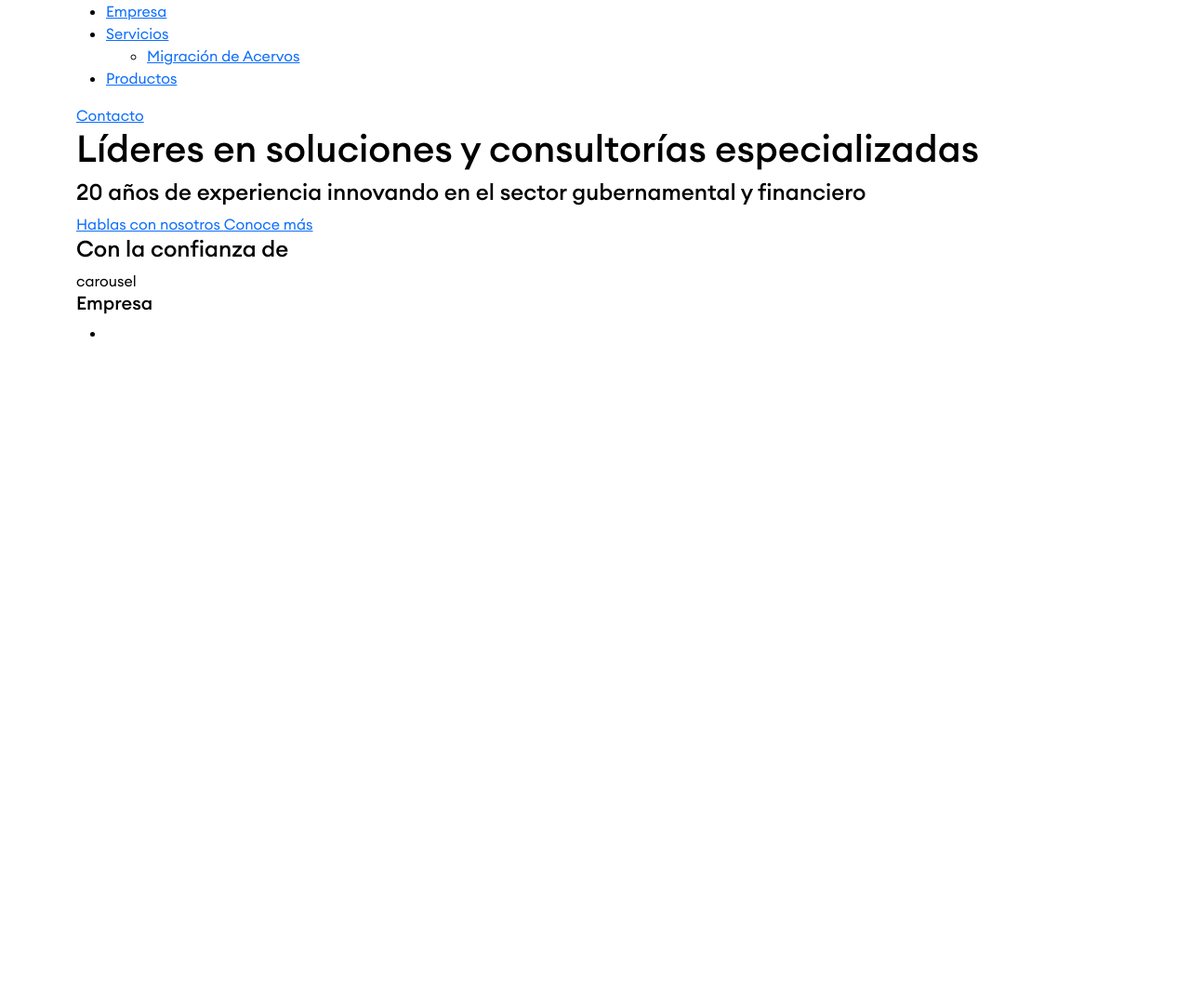
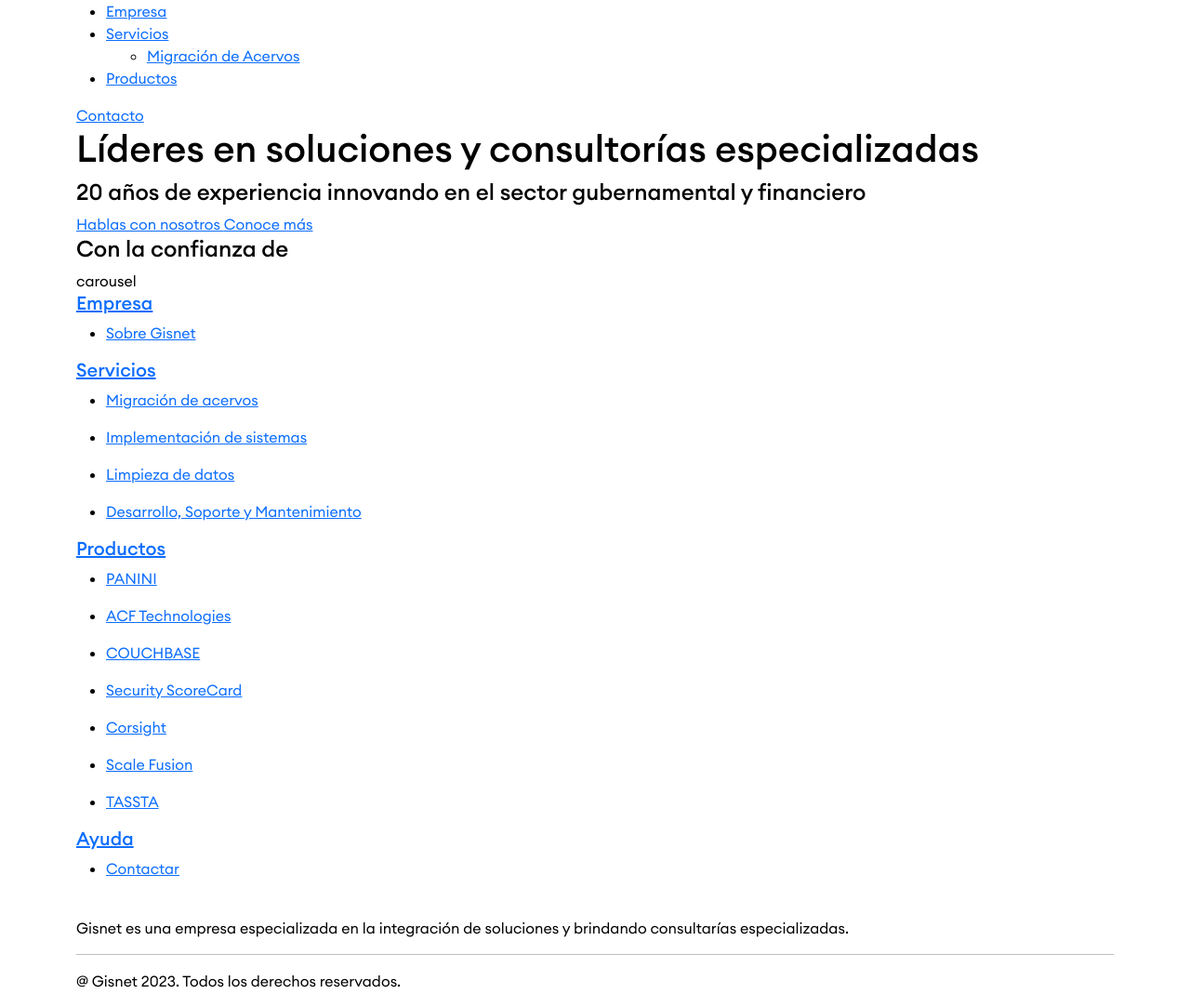
Before and after one commit to estzep/gisnet, a PHP site: page / in a window 1280 px wide. Shown: the part 26-1109 px from the top of the page at 93% size. Before the commit the page ends 388 px from the top, so only its background shows below. Run offline with PHP 8.4, Linux system fonts and the light colour scheme.

Commit message:
Footer skeleton finished

```diff
--- a/src/components/Footer.php
+++ b/src/components/Footer.php
@@ -1,17 +1,87 @@
+<?php
+    $base = substr($_SERVER['REQUEST_URI'], strlen('/gisnet'));
+    $segments = count(array_filter(explode('/', $base)));
+    $path = str_repeat('../', $segments);
+?>
+
 <footer>
     <div class="container">
         <div class="content">
             <div class="sitemap">
-                <div class="col">
-                    <h5>Empresa</h5>
+                <div class="column">
+                    <h5><a href="">Empresa</a></h5>
                     <ul>
                         <li>
-                            <a href=""></a>
+                            <p><a href="">Sobre Gisnet</a></p>
+                        </li>
+                    </ul>
+                </div>
+                <div class="column">
+                    <h5><a href="">Servicios</a></h5>
+                    <ul>
+                        <li>
+                            <p><a href="">Migración de acervos</a></p>
+                        </li>
+                        <li>
+                            <p><a href="">Implementación de sistemas</a></p>
+                        </li>
+                        <li>
+                            <p><a href="">Limpieza de datos</a></p>
+                        </li>
+                        <li>
+                            <p><a href="">Desarrollo, Soporte y Mantenimiento</a></p>
+                        </li>
+                    </ul>
+                </div>
+                <div class="column">
+                    <h5><a href="">Productos</a></h5>
+                    <ul>
+                        <li>
+                            <p><a href="">PANINI</a></p>
+                        </li>
+                        <li>
+                            <p><a href="">ACF Technologies</a></p>
+                        </li>
+                        <li>
+                            <p><a href="">COUCHBASE</a></p>
+                        </li>
+                        <li>
+                            <p><a href="">Security ScoreCard</a></p>
+                        </li>
+                        <li>
+                            <p><a href="">Corsight</a></p>
+                        </li>
+                        <li>
+                            <p><a href="">Scale Fusion</a></p>
+                        </li>
+                        <li>
+                            <p><a href="">TASSTA</a></p>
+                        </li>
+                    </ul>
+                </div>
+                <div class="column">
+                    <h5><a href="">Ayuda</a></h5>
+                    <ul>
+                        <li>
+                            <p><a href="">Contactar</a></p>
                         </li>
                     </ul>
                 </div>
             </div>
-            <div class=""></div>
+            <div class="about">
+                <a href="" class="logo">
+                    <img src="" alt="">
+                </a>
+                <p>
+                    Gisnet es una empresa especializada en la integración de soluciones y brindando consultarías especializadas.
+                </p>
+            </div>
+            <hr>
+            <div class="copyright">
+                <p>
+                    @ Gisnet 2023. Todos los derechos reservados.
+                </p>
+            </div>
         </div>
     </div>
 </footer>
```
Also changed, not shown: src/assets/styles/footer.css (+16 -0 lines).
